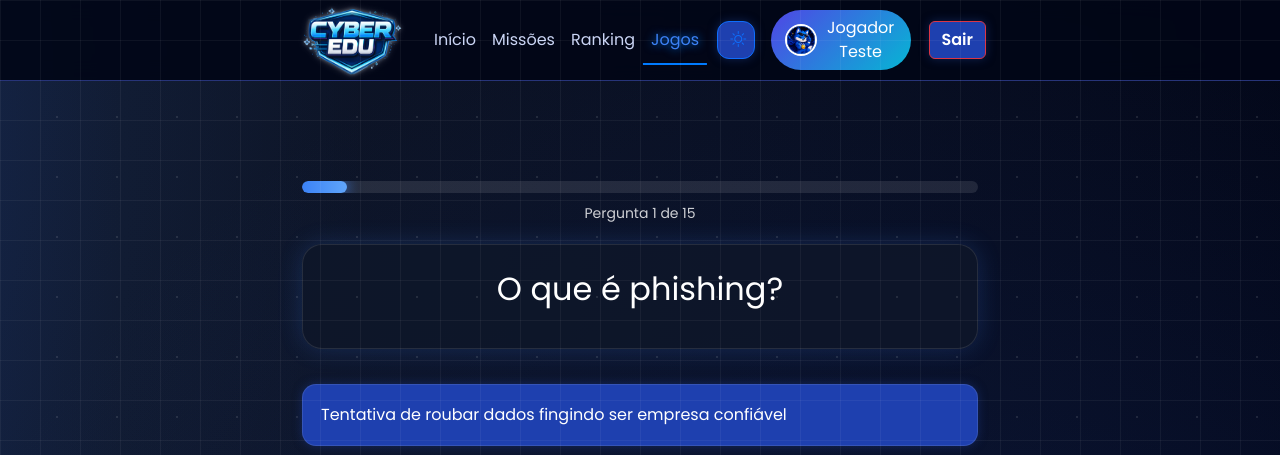
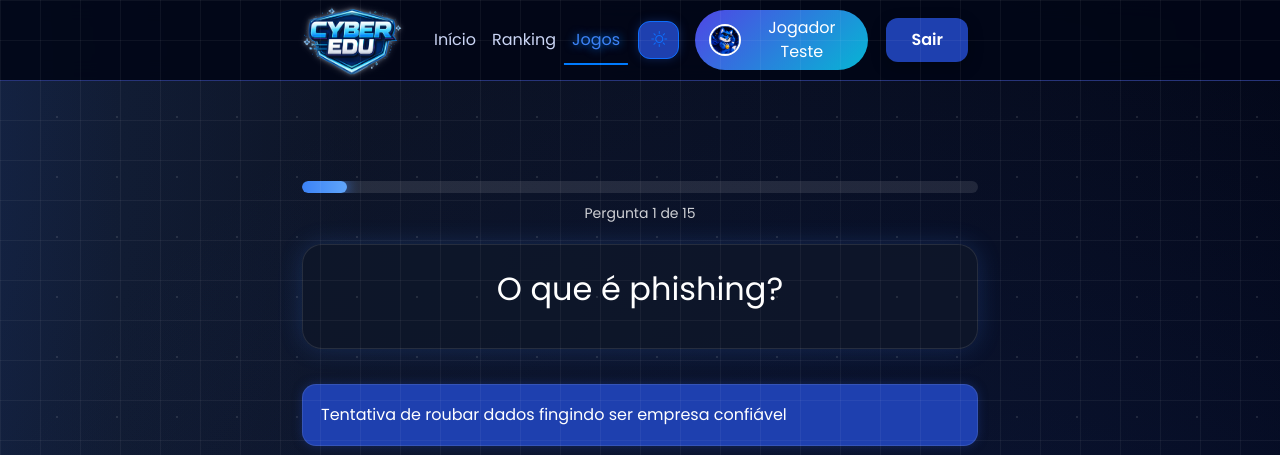
Before and after one commit to 1ntze/quiz_funcional, a PHP site: page /quiz.php in a window 1280 px wide. Shown: the top 455 px of the page. Run offline with PHP 8.4, Linux system fonts and the light colour scheme; a user stored in the database is signed in; data comes from the database, SQL or seed files in the repository.

Commit message:
Alteração de Botões

```diff
--- a/quiz.php
+++ b/quiz.php
@@ -840,9 +840,6 @@ body.dark-mode .ranking th{
                         <a class="nav-link" href="Inicio.php">Início</a>
                     </li>
 
-                    <li class="nav-item">
-                        <a class="nav-link" href="missoes_semlogin.html">Missões</a>
-                    </li>
 
                     <li class="nav-item">
                         <a class="nav-link" href="rankingpage.php">Ranking</a>
@@ -870,7 +867,7 @@ body.dark-mode .ranking th{
     </a>
 
     <!-- SAIR -->
-    <button class="btn btn-danger" onclick="window.location.href='logout.php'">
+    <button class="btn btn-custom" onclick="window.location.href='logout.php'">
         <b> Sair</b>
     </button>
 
--- a/rankingpage.php
+++ b/rankingpage.php
@@ -75,7 +75,7 @@ $result = $conn->query($sql);
 
                 <!-- SAIR (mesmo modelo de botão simples) -->
                 <button class="btn btn-custom me-2" onclick="window.location.href='logout.php'">
-                    🚪 Sair
+                    Sair
                 </button>
 
             <?php else: ?>
```
